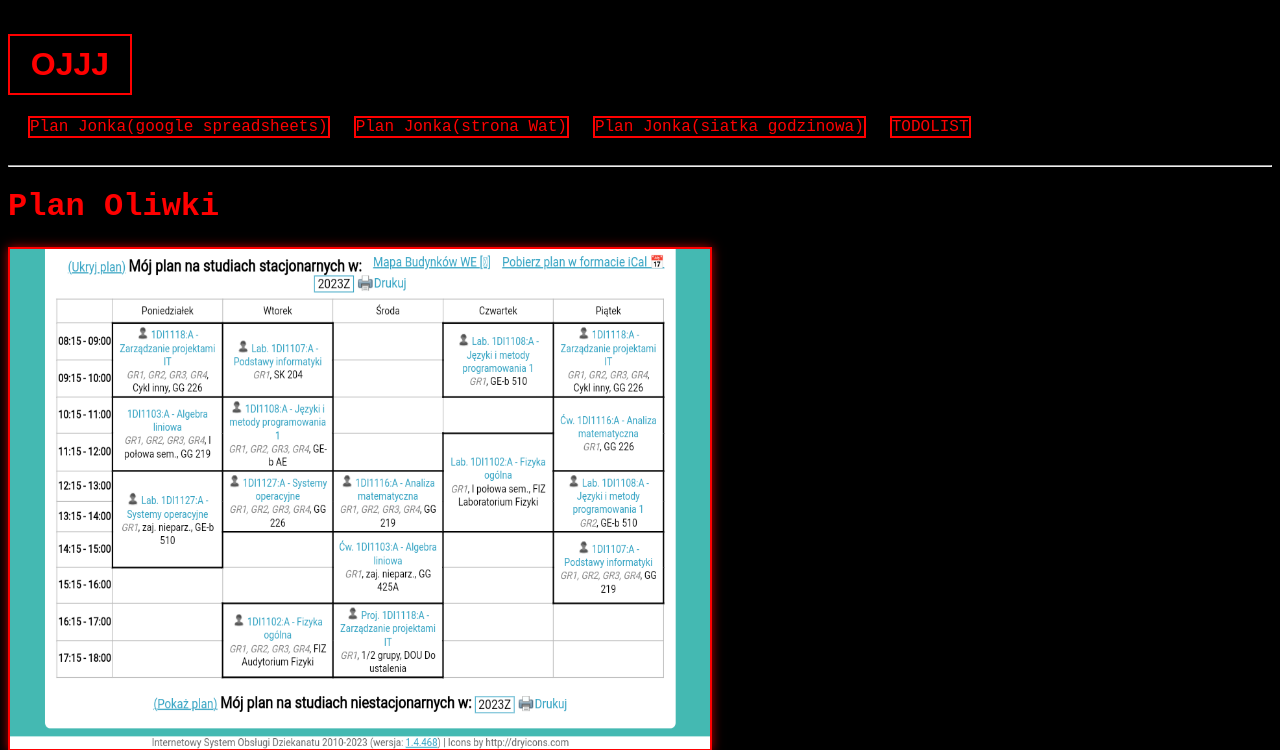
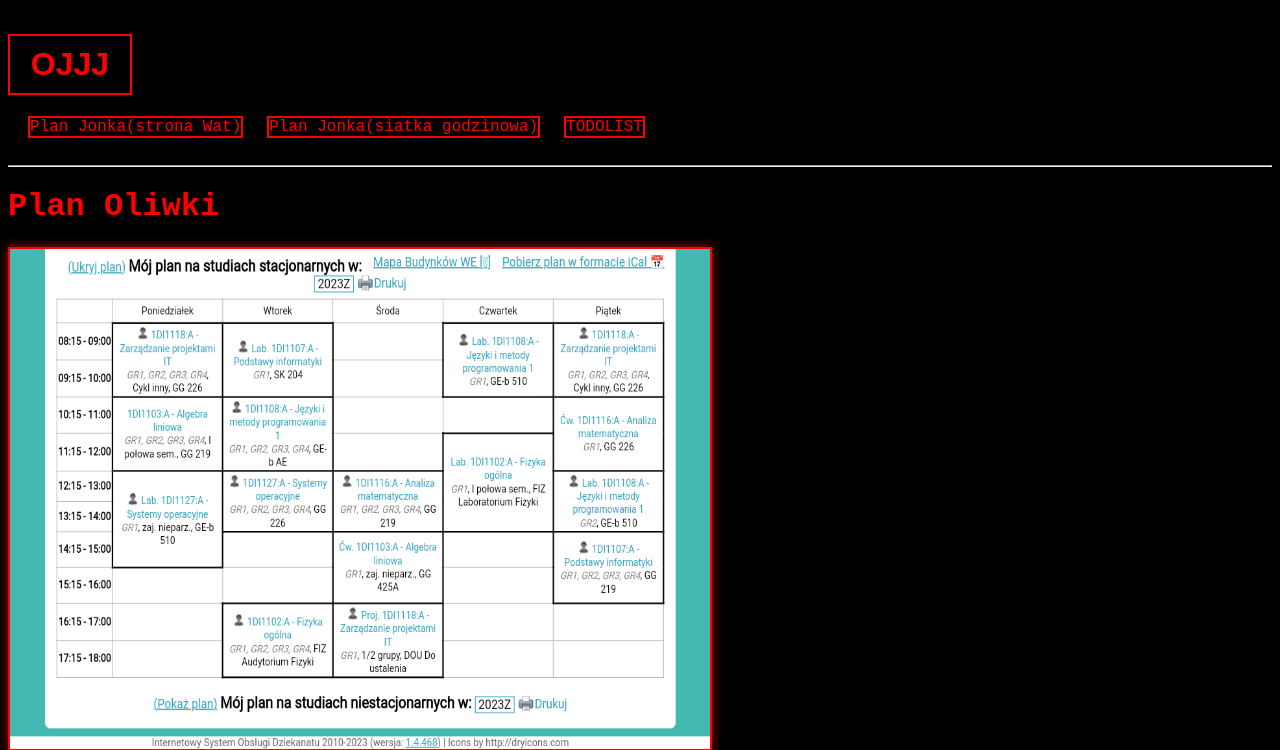
Before and after one commit to JanJon5000/OJJJ, a Django app: page /index in a window 1280 px wide. Shown: the top 750 px of the page. Run offline with Django 4.2, Linux system fonts and the light colour scheme; the visitor is signed in with stand-in values (Sample User, id 1); data that the repository does not hold is empty; some web fonts are replaced.

Commit message:
Update index.html

```diff
--- a/blok/templates/blok/index.html
+++ b/blok/templates/blok/index.html
@@ -17,7 +17,6 @@
         <div class="menu">
             <ul>
                 <li><a href ="/"><h1 style="width: 100px;" class="grozny-naglowek">OJJJ</h1></a></li>
-                <li><a style="border: 2px solid red;" href ="https://docs.google.com/spreadsheets/d/11nUnbinNmjowEJhQNH6jBro8xyUa1yhWChHYk5wQMkg/edit#gid=0">Plan Jonka(google spreadsheets)</a></li>
                 <li><a style="border: 2px solid red;" href="https://plany.wel.wat.edu.pl/zima/WEL23EQ2S1.htm">Plan Jonka(strona Wat)</a></li>
                 <li><a style="border: 2px solid red;" href="https://wel.wat.edu.pl/przydatne-informacje/siatka-godzinowa-zajec/">Plan Jonka(siatka godzinowa)</a></li>
                 <li><a style="border: 2px solid red;" href="https://docs.google.com/spreadsheets/d/1hwS9BgmvOW_Bj_pfKLrsdVHXIyU5ysbnSl7sOpPQ-U8/edit#gid=0">TODOLIST</a></li>
```
